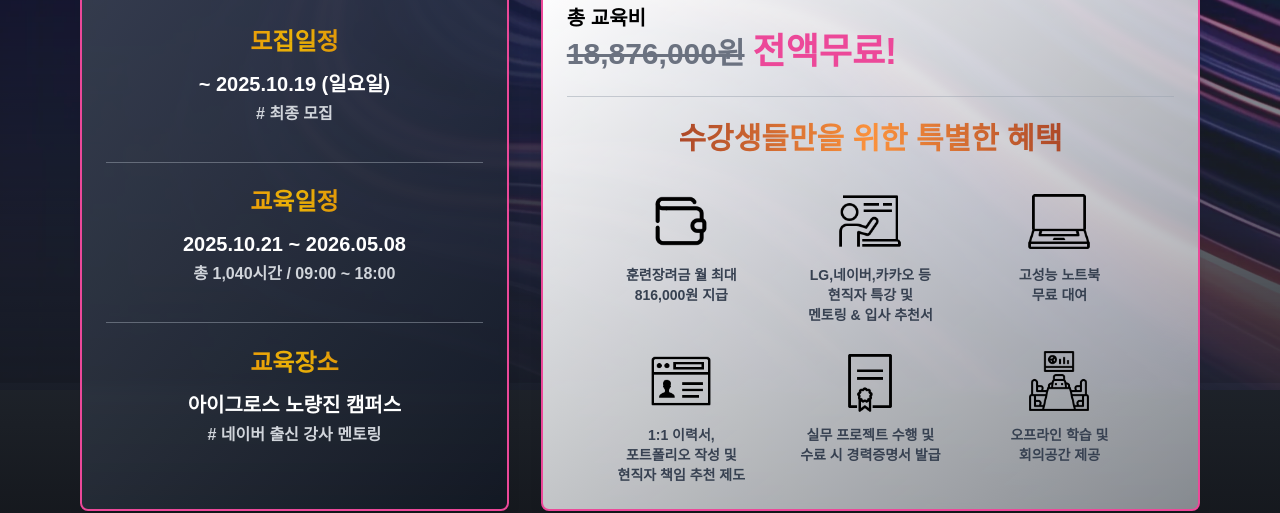
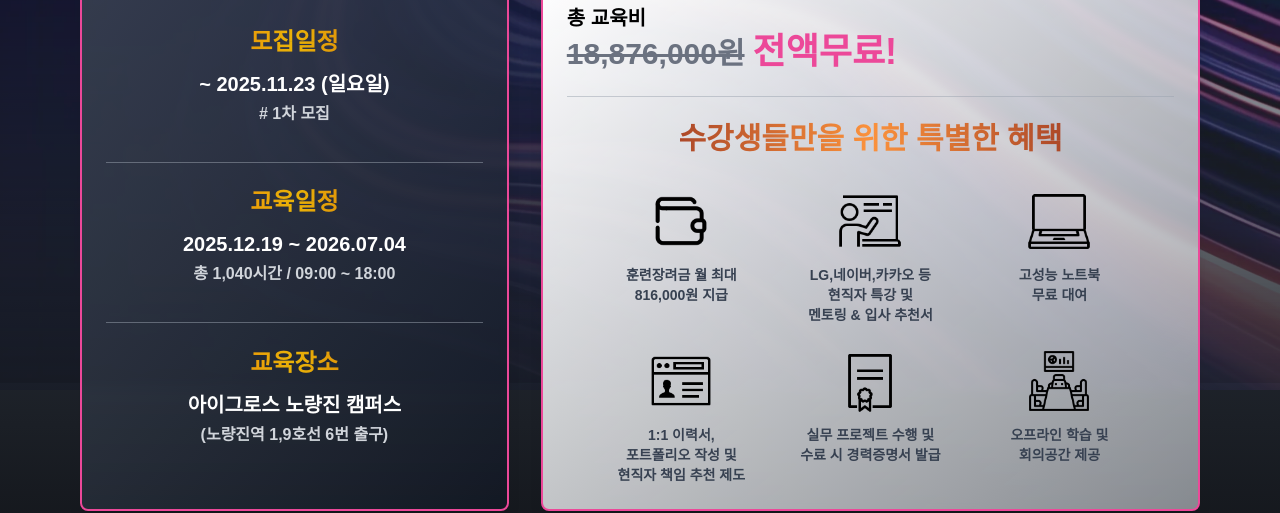
Before and after one commit to diginori-addmore/iGrowth_LG_homepage, a Next.js app in the folder igrowth_9/: page / in a window 1280 px wide. Shown: the part 330-843 px from the top of the page. Built offline with nearby package versions, Linux system fonts and the light colour scheme.

Commit message:
10기 일정 반영 지원하기 링크 수정

```diff
--- a/igrowth_9/src/app/components/Apply.tsx
+++ b/igrowth_9/src/app/components/Apply.tsx
@@ -36,7 +36,7 @@ export default function Apply() {
     return (
         <div className="mt-8 md:mt-12 flex flex-row justify-center gap-4 relative z-10">
             <a
-                href="https://igrowth.recruit.roundhr.com/c/RWTJ5MAHQN/apply"
+                href="https://igrowth.recruit.roundhr.com/c/uVPZUvS7RX/apply"
                 onClick={handleApplyClick}
                 className="px-8 py-4 bg-pink-600 text-white rounded-lg shadow-lg hover:bg-pink-700 transition-all duration-300 font-bold text-lg transform hover:scale-105"
             >
--- a/igrowth_9/src/app/components/Hero.tsx
+++ b/igrowth_9/src/app/components/Hero.tsx
@@ -16,9 +16,9 @@ export default function Hero() {
 
   // 상단 카드 데이터
   const topCards = [
-    { title: "모집일정", line1: "~ 2025.10.19 (일요일)", line2: "# 최종 모집" },
-    { title: "교육일정", line1: "2025.10.21 ~ 2026.05.08", line2: "총 1,040시간 / 09:00 ~ 18:00" },
-    { title: "교육장소", line1: "아이그로스 노량진 캠퍼스", line2: "# 네이버 출신 강사 멘토링" },
+    { title: "모집일정", line1: "~ 2025.11.23 (일요일)", line2: "# 1차 모집" },
+    { title: "교육일정", line1: "2025.12.19 ~ 2026.07.04", line2: "총 1,040시간 / 09:00 ~ 18:00" },
+    { title: "교육장소", line1: "아이그로스 노량진 캠퍼스", line2: "(노량진역 1,9호선 6번 출구)" },
   ];
 
   return (
--- a/igrowth_9/src/app/components/Navbar.tsx
+++ b/igrowth_9/src/app/components/Navbar.tsx
@@ -75,7 +75,7 @@ export default function Navbar() {
                     );
                 })}
                 <li className="h-full flex items-center">
-                    <a href="https://igrowth.recruit.roundhr.com/c/RWTJ5MAHQN/apply"
+                    <a href="https://igrowth.recruit.roundhr.com/c/uVPZUvS7RX/apply"
                         onClick={handleApplyClick}
                         className="font-extrabold text-yellow-500 hover:text-yellow-600 transition-colors duration-200 pl-4">
                         지원하기
```
